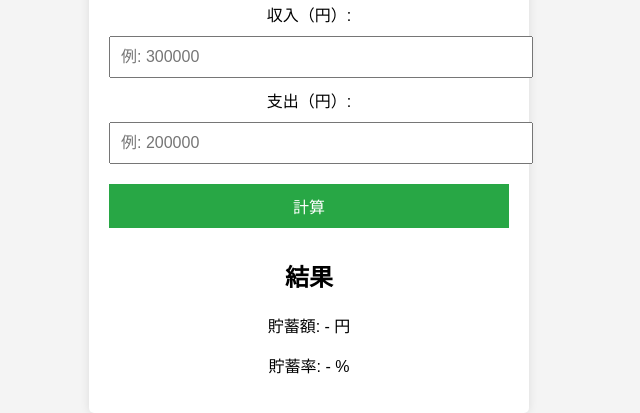
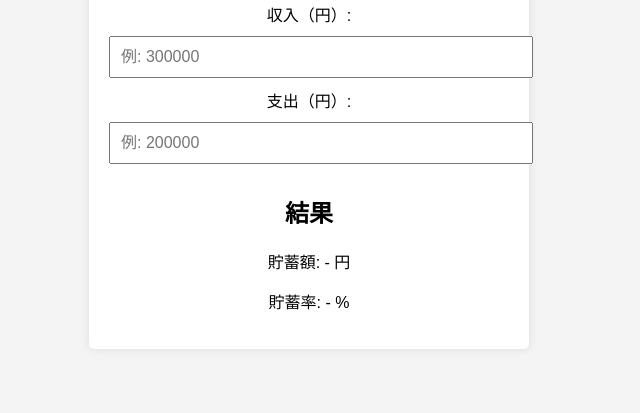
Before and after one commit to kkp-15/tyotikuritu, a plain HTML site: page index.html in a window 1280 px wide. Shown: the part 157-570 px from the top of the page, without its empty margins (331-971 px from the left). Drawn offline with Linux system fonts and the light colour scheme.

Commit message:
Update index.html

```diff
--- a/index.html
+++ b/index.html
@@ -18,20 +18,11 @@
             box-shadow: 0 0 10px rgba(0, 0, 0, 0.1);
             border-radius: 5px;
         }
-        input, button {
+        input {
             width: 100%;
             padding: 10px;
             margin: 10px 0;
             font-size: 16px;
-        }
-        button {
-            background-color: #28a745;
-            color: white;
-            border: none;
-            cursor: pointer;
-        }
-        button:hover {
-            background-color: #218838;
         }
     </style>
 </head>
@@ -39,12 +30,10 @@
     <div class="container">
         <h1>貯蓄率計算</h1>
         <label for="income">収入（円）:</label>
-        <input type="number" id="income" placeholder="例: 300000">
+        <input type="number" id="income" placeholder="例: 300000" oninput="calculate()">
 
         <label for="expenses">支出（円）:</label>
-        <input type="number" id="expenses" placeholder="例: 200000">
-
-        <button onclick="calculate()">計算</button>
+        <input type="number" id="expenses" placeholder="例: 200000" oninput="calculate()">
 
         <h2>結果</h2>
         <p>貯蓄額: <span id="savings">-</span> 円</p>
@@ -56,7 +45,8 @@
             let expenses = parseFloat(document.getElementById("expenses").value);
 
             if (isNaN(income) || isNaN(expenses) || income < 0 || expenses < 0) {
-                alert("正しい数値を入力してください");
+                document.getElementById("savings").textContent = "-";
+                document.getElementById("savingsRate").textContent = "-";
                 return;
             }
 
```
